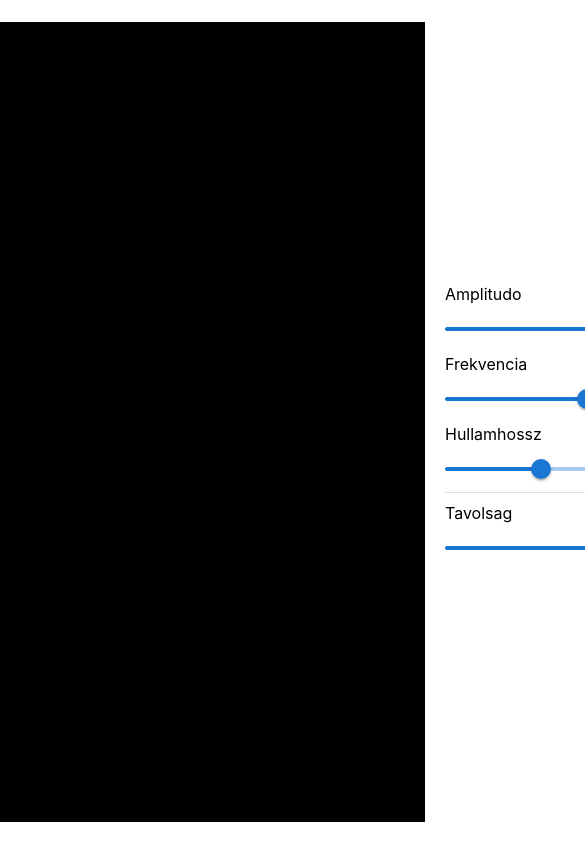
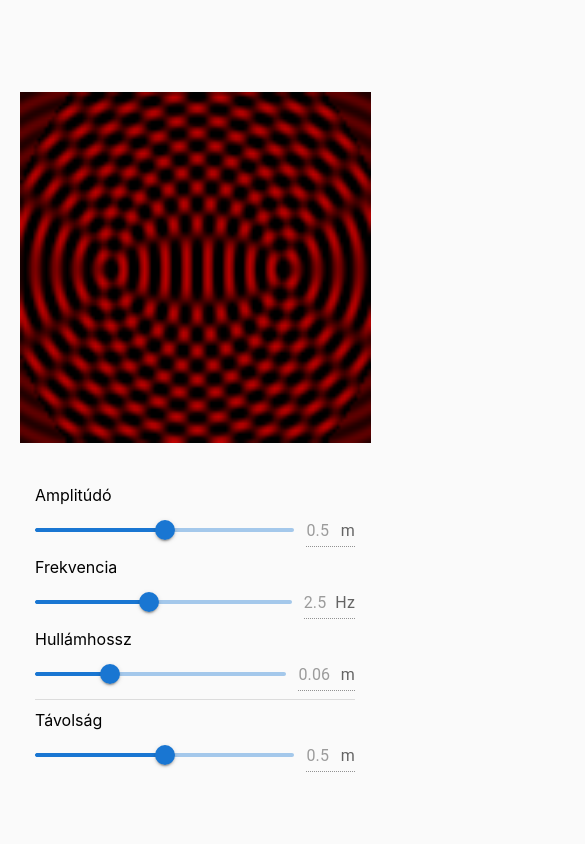
Before and after one commit to p3nc1l/wave-simulation, a React (Vite) app: page / in a window 390 px wide. Shown: the top 844 px of the page, 585 px wide, since content can reach past the window. Built offline with nearby package versions, Linux system fonts and the light colour scheme.

Commit message:
sotet mod, tulajdonsag valtoztatas bug, mobil felulet

```diff
--- a/src/App.tsx
+++ b/src/App.tsx
@@ -1,113 +1,48 @@
-import TextField from "@mui/material/TextField";
-import Slider from "@mui/material/Slider";
-import Divider from "@mui/material/Divider";
-import { Hullam, magassag2 } from "./scripts/hullamok.ts";
-import { useState, useRef } from "react";
+import { useState } from "react";
+import { ThemeProvider, createTheme } from "@mui/material/styles";
+import Szimulacio from "./components/Szimulacio.tsx";
+import TulajdonsagPanel from "./components/TulajdonsagPanel.tsx";
 
 const canvasWidth = 100;
 const canvasHeight = canvasWidth;
 const ppm = canvasWidth; //pixel per meter
 
+const theme = createTheme({
+    colorSchemes: {
+        dark: true,
+    },
+});
+
 function App() {
     const [amplitudo, setAmplitudo] = useState(0.5);
     const [frekvencia, setFrekvencia] = useState(2.5);
     const [hullamhossz, setHullamhossz] = useState(0.06);
-    const [tavolsag, setTavolsag] = useState(50);
-
-    const canvasRef = useRef(null);
-    const animationRef = useRef(0);
-
-    let start: number = 0;
-    let hullam1: Hullam;
-    let hullam2: Hullam;
-
-    function Render() {
-        if (start != 0) {
-            const frameStart = Date.now();
-            for (let i = 0; i < canvasWidth; i++) {
-                for (let j = 0; j < canvasHeight; j++) {
-                    const tavolsag1 = Math.sqrt((i - hullam1.forras.get("x")) ** 2 + (j - hullam1.forras.get("y")) ** 2) / ppm;
-                    const tavolsag2 = Math.sqrt((i - hullam2.forras.get("x")) ** 2 + (j - hullam2.forras.get("y")) ** 2) / ppm;
-                    const canvas = canvasRef.current;
-                    if (canvas != null) {
-                        const ctx = canvas.getContext("2d");
-                        const y = magassag2(hullam1, hullam2, tavolsag1, tavolsag2, (frameStart - start) / 1000);
-                        let color;
-                        if (y == null) color = 0;
-                        else color = (y / 2 + amplitudo) / 2 * 255;
-                        ctx.fillStyle = `rgb(${color}, 0, 0)`;
-                        ctx.fillRect(i, j, 1, 1);
-                    }
-                }
-            }
-        }
-        animationRef.current = requestAnimationFrame(Render);
-    }
-
-    function valtozas() {
-        if (!(frekvencia == 0 || hullamhossz == 0)) {
-            hullam1 = new Hullam(amplitudo, frekvencia, hullamhossz, canvasWidth / 2 + tavolsag / 2, canvasHeight / 2);
-            hullam2 = new Hullam(amplitudo, frekvencia, hullamhossz, canvasWidth / 2 - tavolsag / 2, canvasHeight / 2);
-            start = Date.now();
-            cancelAnimationFrame(animationRef.current);
-            animationRef.current = requestAnimationFrame(Render);
-        }
-    }
+    const [tavolsag, setTavolsag] = useState(0.5);
 
     return (
-        <div className="flex items-center justify-center w-screen h-screen">
-            <div className={"flex items-center justify-center gap-5"}>
-                <canvas ref={canvasRef} className={"bg-black my-5 w-200"} id="szimulacio" width={canvasWidth} height={canvasHeight}></canvas>
-                <div className={"flex gap-2 flex-col w-xs"}>
-                    <span className={"text-black"}>Amplitudo</span>
-                    <Slider
-                        onChange={(e) => {
-                            setAmplitudo(e.target.value);
-                            valtozas()
-                        }}
-                        value={amplitudo}
-                        min={0}
-                        max={1}
-                        step={0.1}
-                    />
-                    <span className={"text-black"}>Frekvencia</span>
-                    <Slider
-                        onChange={(e) => {
-                            setFrekvencia(e.target.value);
-                            valtozas()
-                        }}
-                        value={frekvencia}
-                        min={0.5}
-                        max={5}
-                        step={0.5}
-                    />
-                    <span className={"text-black"}>Hullamhossz</span>
-                    <Slider
-                        onChange={(e) => {
-                            setHullamhossz(e.target.value);
-                            valtozas()
-                        }}
-                        value={hullamhossz}
-                        min={0.03}
-                        max={0.13}
-                        step={0.01}
-                    />
-                    <Divider />
-                    <span className={"text-black"}>Tavolsag</span>
-                    <Slider
-                        onChange={(e) => {
-                            setTavolsag(e.target.value);
-                            valtozas()
-                        }}
-                        value={tavolsag}
-                        min={0}
-                        max={100}
-                        step={10}
-                    />
-                </div>
+        <ThemeProvider theme={theme}>
+            <div className="flex items-center justify-center w-screen h-screen gap-5 flex-col md:flex-row">
+                <Szimulacio
+                    canvasWidth={canvasWidth}
+                    canvasHeight={canvasHeight}
+                    ppm={ppm}
+                    amplitudo={amplitudo}
+                    frekvencia={frekvencia}
+                    hullamhossz={hullamhossz}
+                    tavolsag={tavolsag}
+                />
+                <TulajdonsagPanel
+                    amplitudo={amplitudo}
+                    setAmplitudo={setAmplitudo}
+                    frekvencia={frekvencia}
+                    setFrekvencia={setFrekvencia}
+                    hullamhossz={hullamhossz}
+                    setHullamhossz={setHullamhossz}
+                    tavolsag={tavolsag}
+                    setTavolsag={setTavolsag}
+                />
             </div>
-
-        </div>
+        </ThemeProvider>
     )
 }
 
--- /dev/null
+++ b/src/components/Szimulacio.tsx
@@ -0,0 +1,41 @@
+import { Hullam, magassag2 } from "../scripts/hullamok.ts";
+import { useRef } from "react";
+
+export default function Szimulacio({ canvasWidth, canvasHeight, ppm, amplitudo, frekvencia, hullamhossz, tavolsag }) {
+    const startTimestamp = Date.now();
+    const animationRef = useRef(0);
+    const canvasRef = useRef(null);
+
+    const hullam1 = new Hullam(amplitudo, frekvencia, hullamhossz, canvasWidth / 2 - tavolsag * 50, canvasHeight / 2);
+    const hullam2 = new Hullam(amplitudo, frekvencia, hullamhossz, canvasWidth / 2 + tavolsag * 50, canvasHeight / 2);
+
+    function Render() {
+        if (canvasRef.current == null) return 0;
+        const frameTimestamp = Date.now() - startTimestamp;
+
+        for (let i = 0; i < canvasWidth; i++) {
+            for (let j = 0; j < canvasHeight; j++) {
+                const tavolsag1 = Math.sqrt((i - hullam1.forras.get("x")) ** 2 + (j - hullam1.forras.get("y")) ** 2) / ppm;
+                const tavolsag2 = Math.sqrt((i - hullam2.forras.get("x")) ** 2 + (j - hullam2.forras.get("y")) ** 2) / ppm;
+                const magassag = magassag2(hullam1, hullam2, tavolsag1, tavolsag2,  frameTimestamp / 1000);
+                let color;
+                if (magassag == null) color = 0;
+                else color = (magassag / 2 + amplitudo) / 2 * 255;
+                const ctx = canvasRef.current.getContext("2d");
+                ctx.fillStyle = `rgb(${color}, 0, 0)`;
+                ctx.fillRect(i, j, 1, 1);
+            }
+        }
+        animationRef.current =  requestAnimationFrame(Render);
+    }
+
+    cancelAnimationFrame(animationRef.current);
+    animationRef.current =  requestAnimationFrame(Render);
+
+    return (<canvas
+        ref={canvasRef}
+        className={"bg-black my-5 w-150 max-w-9/10 md:max-w-4/10"}
+        width={canvasWidth}
+        height={canvasHeight}
+    />)
+}
--- /dev/null
+++ b/src/components/TulajdonsagPanel.tsx
@@ -0,0 +1,99 @@
+import Slider from "@mui/material/Slider";
+import TextField from "@mui/material/TextField";
+import InputAdornment from "@mui/material/InputAdornment";
+import Divider from "@mui/material/Divider";
+
+export default function TulajdonsagPanel({ amplitudo, setAmplitudo, frekvencia, setFrekvencia, hullamhossz, setHullamhossz, tavolsag, setTavolsag }) {
+    return (<div className={"flex gap-2 flex-col w-xs"}>
+            <span className={"text-black dark:text-white"}>Amplitúdó</span>
+            <div className={"flex flex-row gap-3"}>
+                <Slider
+                    onChange={(e) => setAmplitudo(e.target.value)}
+                    value={amplitudo}
+                    min={0}
+                    max={1}
+                    step={0.1}
+                />
+                <TextField
+                    disabled
+                    className={"w-15"}
+                    variant={"standard"}
+                    value={amplitudo}
+
+                    slotProps={{
+                        input: {
+                            endAdornment: <InputAdornment position={"end"} >m</InputAdornment>
+                        },
+                    }}
+                />
+            </div>
+            <span className={"text-black dark:text-white"}>Frekvencia</span>
+            <div className={"flex flex-row gap-3"}>
+                <Slider
+                    onChange={(e) => setFrekvencia(e.target.value)}
+                    value={frekvencia}
+                    min={0.5}
+                    max={5}
+                    step={0.5}
+                />
+                <TextField
+                    disabled
+                    className={"w-16"}
+                    variant={"standard"}
+                    value={frekvencia}
+
+                    slotProps={{
+                        input: {
+                            endAdornment: <InputAdornment position={"end"} >Hz</InputAdornment>
+                        },
+                    }}
+                />
+            </div>
+            <span className={"text-black dark:text-white"}>Hullámhossz</span>
+            <div className={"flex flex-row gap-3"}>
+                <Slider
+                    onChange={(e) => setHullamhossz(e.target.value)}
+                    value={hullamhossz}
+                    min={0.03}
+                    max={0.13}
+                    step={0.01}
+                />
+                <TextField
+                    disabled
+                    className={"w-18"}
+                    variant={"standard"}
+                    value={hullamhossz}
+
+                    slotProps={{
+                        input: {
+                            endAdornment: <InputAdornment position={"end"} >m</InputAdornment>
+                        },
+                    }}
+                />
+            </div>
+            <Divider />
+            <span className={"text-black dark:text-white"}>Távolság</span>
+            <div className={"flex flex-row gap-3"}>
+                <Slider
+                    onChange={(e) => setTavolsag(e.target.value)}
+                    value={tavolsag}
+                    min={0}
+                    max={1}
+                    step={0.1}
+                />
+                <TextField
+                    disabled
+                    className={"w-15"}
+                    variant={"standard"}
+                    value={tavolsag}
+
+                    slotProps={{
+                        input: {
+                            endAdornment: <InputAdornment position={"end"} >m</InputAdornment>
+                        },
+                    }}
+                />
+            </div>
+        </div>
+    );
+}
--- a/src/index.css
+++ b/src/index.css
@@ -7,14 +7,12 @@
 
   color-scheme: light dark;
   color: rgba(255, 255, 255, 0.87);
-  background-color: #fafafa;
+
 
   font-synthesis: none;
   text-rendering: optimizeLegibility;
   -webkit-font-smoothing: antialiased;
   -moz-osx-font-smoothing: grayscale;
-
-  overflow: hidden;
 }
 
 a {
@@ -61,7 +59,7 @@ button:focus-visible {
 @media (prefers-color-scheme: light) {
   :root {
     color: #213547;
-    background-color: #ffffff;
+    background-color: #fafafa;
   }
   a:hover {
     color: #747bff;
@@ -70,3 +68,9 @@ button:focus-visible {
     background-color: #f9f9f9;
   }
 }
+
+@media (prefers-color-scheme: dark) {
+  :root {
+    background-color: var(--color-stone-950);
+  }
+}
```
